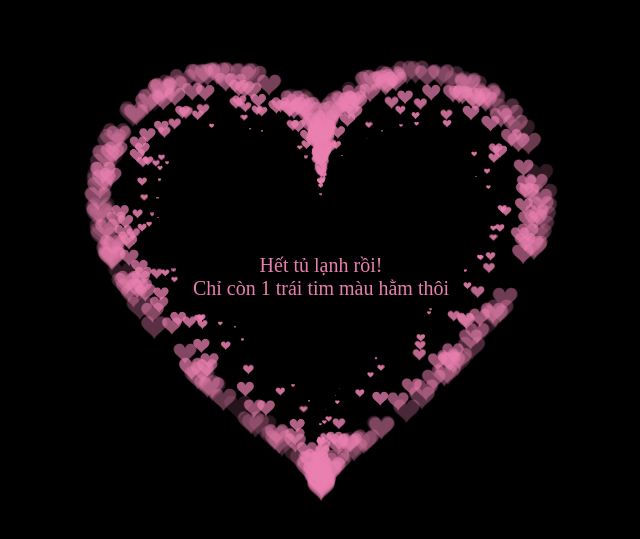
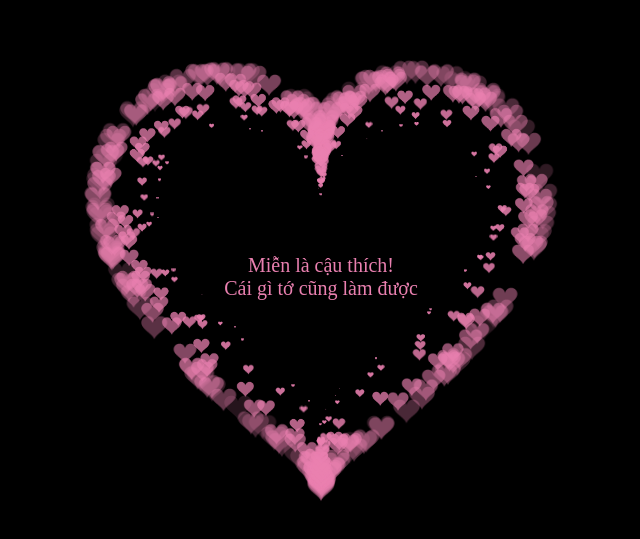
Before and after one commit to quangnam1999/Mydearquynhanh, a plain HTML site: page index.html in a window 1280 px wide. Shown: the part 123-662 px from the top of the page, without its empty margins (319-959 px from the left). Drawn offline with Linux system fonts and the light colour scheme.

Commit message:
Update index.html

```diff
--- a/index.html
+++ b/index.html
@@ -536,7 +536,7 @@ var ParticlePool = (function() {
 
         margin-bottom: 40px;
 
-        text-align: center;">Hết tủ lạnh rồi!<br>Chỉ còn 1 trái tim màu hằm thôi</div>
+        text-align: center;">Miễn là cậu thích!<br>Cái gì tớ cũng làm được</div>
  </BODY>
 
 </HTML>
```
